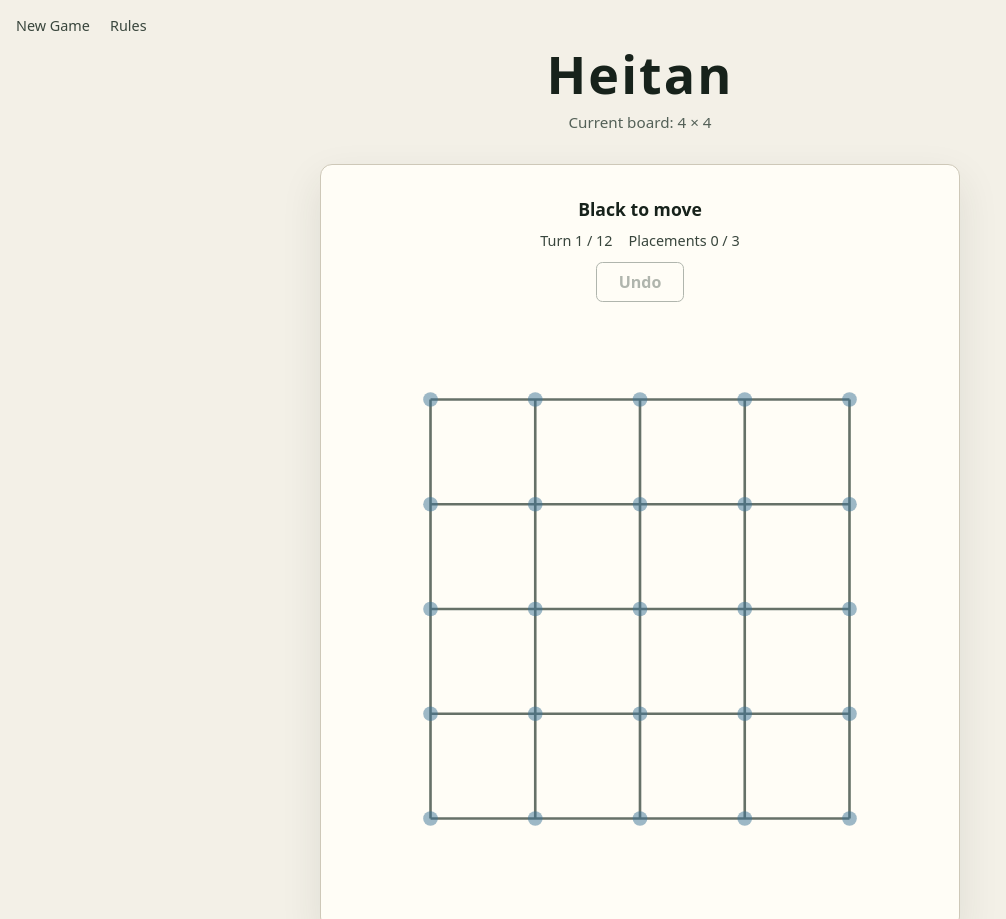
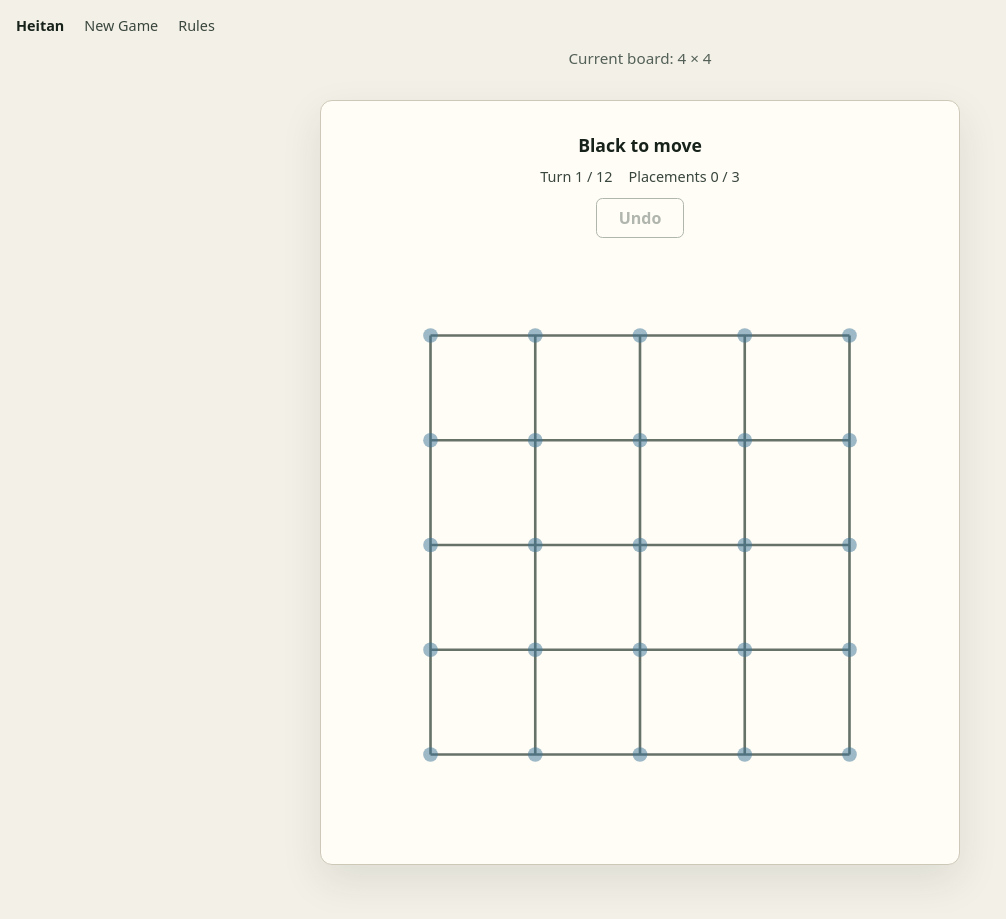
Before and after one commit to seconddeep/heitan-web, a website built with Vite: page index.html in a window 1280 px wide. Shown: the top 919 px of the page, without its empty margins (0-1006 px from the left). Built offline with nearby package versions, Linux system fonts and the light colour scheme.

Commit message:
feat: move game title into navigation

```diff
--- a/src/game-app.ts
+++ b/src/game-app.ts
@@ -29,6 +29,7 @@ export function createGameApp(
   app.innerHTML = `
     <main class="app-shell">
       <nav class="app-navigation" aria-label="Game">
+        <h1 class="app-navigation-title">Heitan</h1>
         <button
           class="app-navigation-item new-game-button"
           type="button"
@@ -43,7 +44,6 @@ export function createGameApp(
         >Rules</a>
       </nav>
       <header class="app-header">
-        <h1>Heitan</h1>
         <p class="current-board"></p>
       </header>
       <div class="board-container"></div>
--- a/src/style.css
+++ b/src/style.css
@@ -27,15 +27,8 @@ body {
   text-align: center;
 }
 
-.app-header h1 {
+.app-header p {
   margin: 0;
-  font-size: clamp(2rem, 7vw, 3.25rem);
-  line-height: 1;
-  letter-spacing: 0.04em;
-}
-
-.app-header p {
-  margin: 0.75rem 0 0;
   color: #536057;
   font-size: 0.95rem;
 }
@@ -48,6 +41,14 @@ body {
   display: flex;
   gap: 0.75rem;
   align-items: center;
+}
+
+.app-navigation-title {
+  margin: 0;
+  padding: 0.25rem;
+  color: #17221b;
+  font-size: 0.9rem;
+  line-height: normal;
 }
 
 .app-navigation-item {
```
Also changed, not shown: test/game-app.test.ts (+10 -0 lines).
